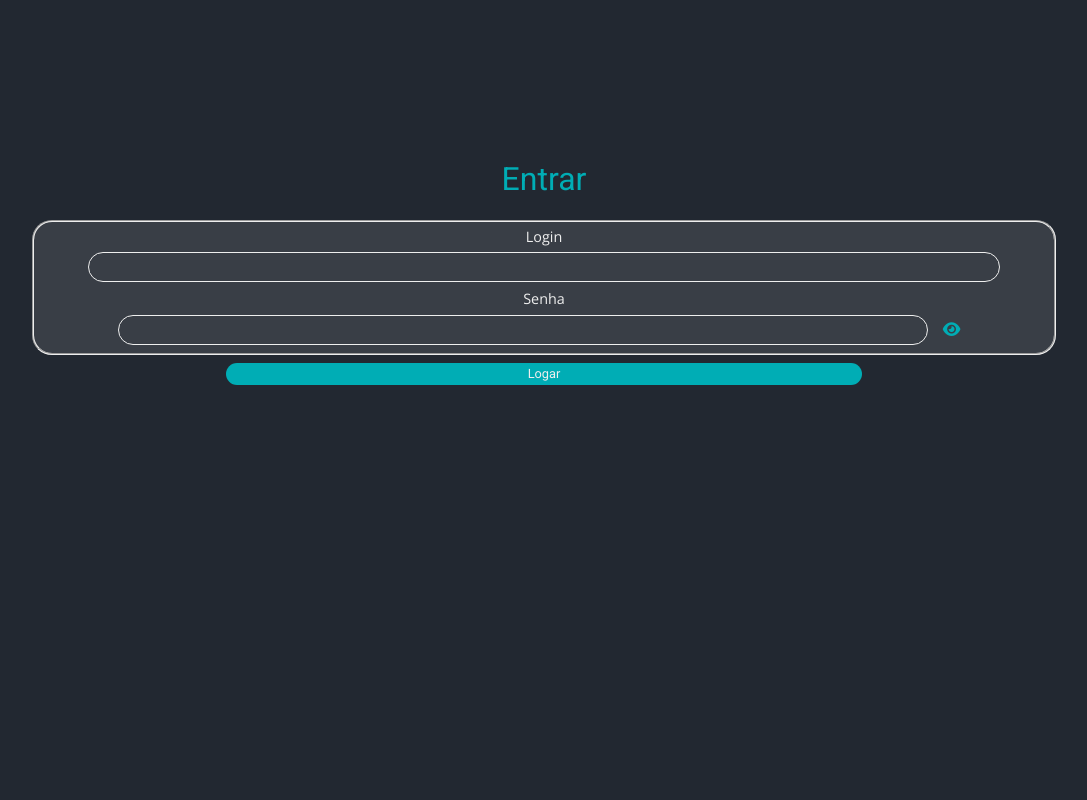
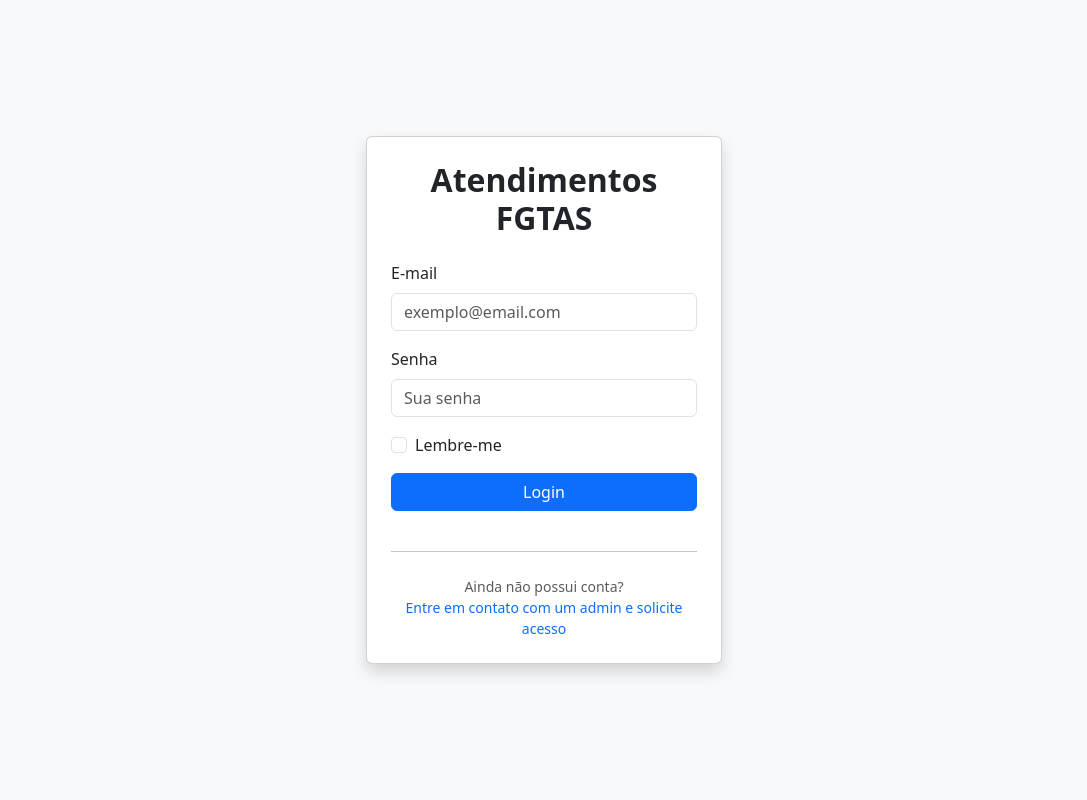
Before and after one commit to JonasSJesus/ProjetoFGTAS2.0, a PHP site: template resources/views/login.html.twig in a window 1280 px wide. Shown: the whole page, without its empty margins (96-1183 px from the left). Run offline with PHP 8.4, Linux system fonts and the light colour scheme; the template is opened without the code that fills it, so the values that code supplies are empty; some libraries are stand-ins or nearby versions.

Commit message:
Implementando telas de login e registro de usuarios #27

```diff
--- a/app/routes.php
+++ b/app/routes.php
@@ -37,7 +37,7 @@ return function (App $app) {
         });
 
         $group->group('/home', function ($g) {
-            $g->get('', [AtendimentoController::class, 'formsAtendimentoPage']);
+            $g->get('', [AtendimentoController::class, 'formsAtendimentoPage'])->setName('atendimento.home');
             $g->post('', [AtendimentoController::class, 'store']);
         });
 
--- a/resources/views/login.html.twig
+++ b/resources/views/login.html.twig
@@ -1,24 +1,24 @@
 <!DOCTYPE html>
-<html lang="pt-br">
+<html lang="pt_br">
 
 <head>
     <meta charset="UTF-8">
     <meta name="viewport" content="width=device-width, initial-scale=1.0">
-    <link rel="stylesheet" href="/estilos/ds.css">
-    <link rel="stylesheet" href="/estilos/pg-login.css">
     <title>Login</title>
+    <link href="https://cdn.jsdelivr.net/npm/bootstrap@5.3.6/dist/css/bootstrap.min.css" rel="stylesheet"
+        integrity="sha384-4Q6Gf2aSP4eDXB8Miphtr37CMZZQ5oXLH2yaXMJ2w8e2ZtHTl7GptT4jmndRuHDT" crossorigin="anonymous">
 </head>
-<body class="h100">
 
-
-    {# Flash message, so aparece quando ocorrer algum erro #}
-
-
-
-    {#  Fim das flash messages  #}
-
-    <form class="formulario centralizado mt12-5" method="post">
-        <h1 class="formulario__titulo centralizado">Entrar</h1>
+<body>
+    <div class="min-vh-100 d-flex align-items-center bg-light">
+        <div class="container">
+            <div class="row justify-content-center">
+                <div class="col-md-6 col-lg-4">
+                    <div class="card shadow">
+                        <div class="card-body p-4">
+                            <div class="text-center mb-4">
+                                <h2 class="card-title fw-bold">Atendimentos FGTAS</h2>
+                            </div>
 
                             {% if flashAuth %}
                                 <span style="color: #d1d5db">
@@ -26,41 +26,59 @@
                                 </span>
                             {% endif %}
 
-        <br>
-        <fieldset class="formulario__campo w80 ">
+                            <form action="#" method="post">
+                                <div class="mb-3">
+                                    <label for="email" class="form-label">E-mail</label>
+                                    <input type="" class="form-control" id="email" name="email"
+                                        placeholder="exemplo@email.com">
 
                                     {% if flashValidate['email'] %}
-                <span>{{ flashValidate['email'] }}</span>
+                                        <span class="alert alert-warning d-flex">{{ flashValidate['email'] }}</span>
+                                    {% endif %}
+                                </div>
+
+                                <div class="mb-3">
+                                    <label for="password" class="form-label">Senha</label>
+                                    <input type="password" class="form-control" id="senha" name="senha"
+                                        placeholder="Sua senha" >
+
+                                    {% if flashValidate['senha'] %}
+                                    <span class="alert alert-warning d-flex">{{ flashValidate['senha'] }}</span>
                                     {% endif %}
 
-            <section>
-                <label class="formulario__etiqueta" for="login">Login</label>
-                <div class="mv0-5">
-                    <input value="" type="text" id="login" name="email" class="formulario__entrada w90"
-                        minlength="5" maxlength="100">
                                 </div>
-            </section>
 
-            {% if flashValidate['senha'] %}
-                <span>{{ flashValidate['senha'] }}</span>
-            {% endif %}
+                                <div class="mb-3 form-check">
+                                    <input type="checkbox" class="form-check-input" id="remember" name="remember">
+                                    <label class="form-check-label" for="remember">Lembre-me</label>
+                                </div>
 
-            <section>
-                <label class="formulario__etiqueta" for="senha">Senha</label>
-                <div class="mv0-5">
-                    <input value="" type="password" id="senha" name="senha" class="formulario__entrada w80"
-                         minlength="5" maxlength="20">
-                    <i class="fa-solid fa-eye icone centralizado mh1" id="olho"></i>
+                                <button type="submit" class="btn btn-primary w-100 mb-3">Login</button>
+                            </form>
+
+                            <hr class="my-4">
+
+                            <div class="text-center">
+                                <p class="mb-0 text-muted small">
+                                    Ainda não possui conta?
+                                    <br>
+                                    <a href="#" class="text-decoration-none">Entre em contato com um admin e solicite acesso</a>
+                                </p>
                             </div>
-            </section>
+                        </div>
+                    </div>
+                </div>
+            </div>
+        </div>
+    </div>
 
-        </fieldset>
-        <div class="centralizado mv0-5 grid100 w50">
-            <input type="submit" value="Logar" class="formulario__botao formulario__botao__padrao ">
-        </div>
-    </form>
-    <script src="https://kit.fontawesome.com/df85906e6a.js" crossorigin="anonymous"></script>
-    <script src="/js/olho.js"></script>
+
+
+
+
+    <script src="https://cdn.jsdelivr.net/npm/bootstrap@5.3.6/dist/js/bootstrap.bundle.min.js"
+        integrity="sha384-j1CDi7MgGQ12Z7Qab0qlWQ/Qqz24Gc6BM0thvEMVjHnfYGF0rmFCozFSxQBxwHKO"
+        crossorigin="anonymous"></script>
 </body>
 
 </html>
--- a/src/Controllers/UsuarioController.php
+++ b/src/Controllers/UsuarioController.php
@@ -48,7 +48,7 @@ class UsuarioController
     {
         dump($this->flash->getMessages()); // TODO: Printar os erros no template
 
-        return $this->twig->render($response, '/views/cadastrar_usuario.html.twig', [
+        return $this->twig->render($response, '/views/register.html.twig', [
             'validation' => $this->flash->getMessage('usuario-validate')[0],
             'userExists' => $this->flash->getMessage('usuario-exists')[0],
             'update' => $this->flash->getMessage('usuario-update')[0],
```
Also changed, not shown: resources/components/footer.html (added, +9 -0 lines), resources/components/navbar.html (added, +14 -0 lines), resources/views/cadastrar_usuario.html.twig (deleted, +0 -60 lines), resources/views/register.html.twig (added, +77 -0 lines). Lines whose indentation alone changed are shown as unchanged.
